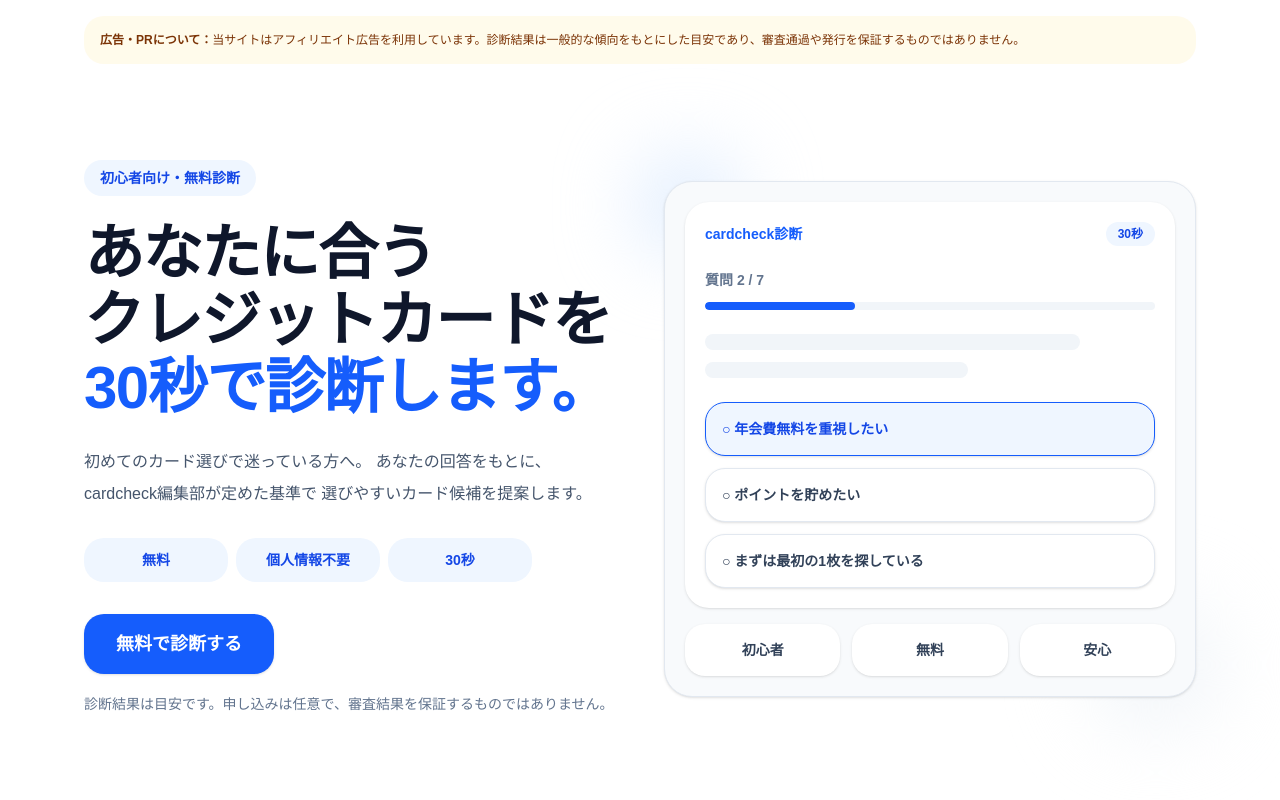
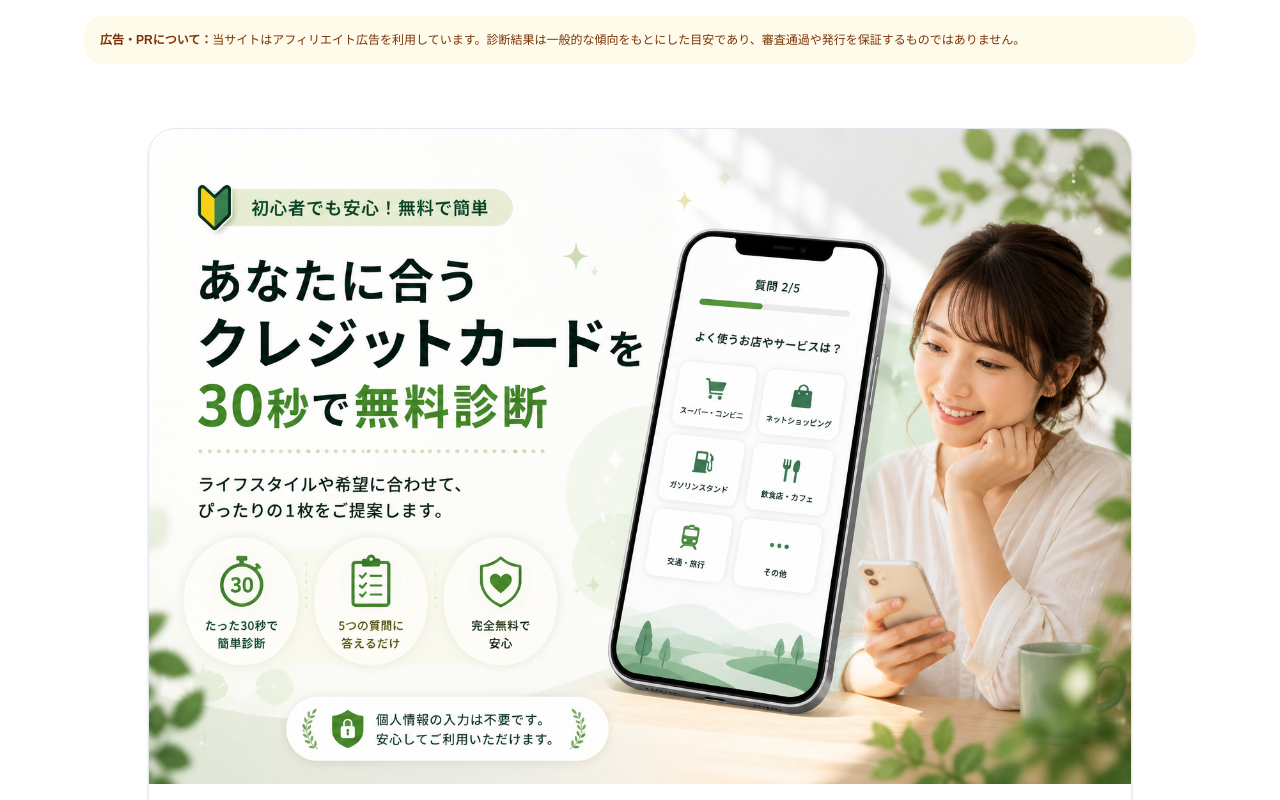
Before and after one commit to afmihiro38-cloud/cardcheck-diagnosis, a Next.js app: page / in a window 1280 px wide. Shown: the top 800 px of the page. Built offline with nearby package versions, Linux system fonts and the light colour scheme.

Commit message:
Update page.tsx

```diff
--- a/app/page.tsx
+++ b/app/page.tsx
@@ -305,27 +305,23 @@ function AffiliateNotice() {
 
 function Hero({ onStart }: { onStart: () => void }) {
   return (
-    <section className="mx-auto grid max-w-6xl items-center gap-12 px-5 py-16 md:grid-cols-2 md:py-24">
-      <div>
-        <div className="inline-flex rounded-full bg-blue-50 px-4 py-2 text-sm font-bold text-blue-700">
-          初心者向け・無料診断
-        </div>
+    <section className="mx-auto max-w-5xl px-5 py-10 md:py-16">
+      <div className="overflow-hidden rounded-[28px] border border-slate-200 bg-white shadow-sm">
+        <img
+          src="/images/diagnosis-hero.png"
+          alt="あなたに合うクレジットカードを30秒で無料診断"
+          className="h-auto w-full object-cover"
+        />
 
-        <h1 className="mt-6 text-4xl font-black leading-[1.12] tracking-tight text-slate-900 md:text-6xl">
-          あなたに合う
-          <br />
-          クレジットカードを
-          <br />
-          <span className="text-blue-600">30秒で診断します。</span>
-        </h1>
+        <div className="bg-white p-5 text-center md:p-7">
+          <button
+            onClick={onStart}
+            className="w-full rounded-[20px] bg-blue-600 px-8 py-4 text-lg font-black text-white shadow-sm transition hover:scale-[1.02] hover:bg-blue-700 hover:shadow-md sm:w-auto"
+          >
+            無料で診断する
+          </button>
 
-        <p className="mt-6 max-w-xl text-base leading-8 text-slate-600">
-          初めてのカード選びで迷っている方へ。
-          あなたの回答をもとに、cardcheck編集部が定めた基準で
-          選びやすいカード候補を提案します。
-        </p>
-
-        <div className="mt-7 grid max-w-md grid-cols-3 gap-2 text-center text-sm font-bold text-blue-700">
+          <div className="mx-auto mt-5 grid max-w-lg grid-cols-3 gap-2 text-center text-xs font-bold text-blue-700 sm:text-sm">
             <div className="rounded-[20px] bg-blue-50 px-3 py-3">
               無料
             </div>
@@ -337,66 +333,15 @@ function Hero({ onStart }: { onStart: () => void }) {
             </div>
           </div>
 
-        <button
-          onClick={onStart}
-          className="mt-8 inline-flex w-full items-center justify-center rounded-[20px] bg-blue-600 px-8 py-4 text-lg font-black text-white shadow-sm transition hover:scale-[1.02] hover:bg-blue-700 hover:shadow-md sm:w-auto"
-        >
-          無料で診断する
-        </button>
-
-        <p className="mt-4 text-sm leading-7 text-slate-500">
-          診断結果は目安です。申し込みは任意で、審査結果を保証するものではありません。
+          <p className="mx-auto mt-4 max-w-xl text-xs leading-6 text-slate-500 sm:text-sm">
+            あなたの回答をもとに、cardcheck編集部が定めた基準でカード候補を提案します。
+            診断結果は目安であり、申し込みは任意です。
           </p>
-      </div>
-
-      <div className="relative">
-        <div className="absolute -left-6 -top-6 hidden h-24 w-24 rounded-full bg-blue-100 blur-2xl md:block" />
-        <div className="absolute -bottom-8 -right-6 hidden h-32 w-32 rounded-full bg-slate-100 blur-2xl md:block" />
-
-        <div className="relative rounded-[28px] border border-slate-200 bg-[#f8fafc] p-5 shadow-sm">
-          <div className="rounded-[24px] bg-white p-5 shadow-sm">
-            <div className="flex items-center justify-between">
-              <p className="text-sm font-black text-blue-600">
-                cardcheck診断
-              </p>
-              <span className="rounded-full bg-blue-50 px-3 py-1 text-xs font-bold text-blue-700">
-                30秒
-              </span>
-            </div>
-
-            <div className="mt-6">
-              <p className="text-sm font-bold text-slate-500">
-                質問 2 / 7
-              </p>
-
-              <div className="mt-3 h-2 overflow-hidden rounded-full bg-slate-100">
-                <div className="h-full w-4/12 rounded-full bg-blue-600" />
-              </div>
-            </div>
-
-            <div className="mt-6">
-              <div className="h-4 w-10/12 rounded-full bg-slate-100" />
-              <div className="mt-3 h-4 w-7/12 rounded-full bg-slate-100" />
-            </div>
-
-            <div className="mt-6 space-y-3">
-              <HeroMockChoice active text="年会費無料を重視したい" />
-              <HeroMockChoice text="ポイントを貯めたい" />
-              <HeroMockChoice text="まずは最初の1枚を探している" />
-            </div>
-          </div>
-
-          <div className="mt-4 grid grid-cols-3 gap-3">
-            <HeroMiniCard title="初心者" />
-            <HeroMiniCard title="無料" />
-            <HeroMiniCard title="安心" />
-          </div>
         </div>
       </div>
     </section>
   );
 }
-
 function MockLine({ width }: { width: string }) {
   return <div className={`h-3 rounded-full bg-slate-100 ${width}`} />;
 }
```
Lines whose indentation alone changed are shown as unchanged.
